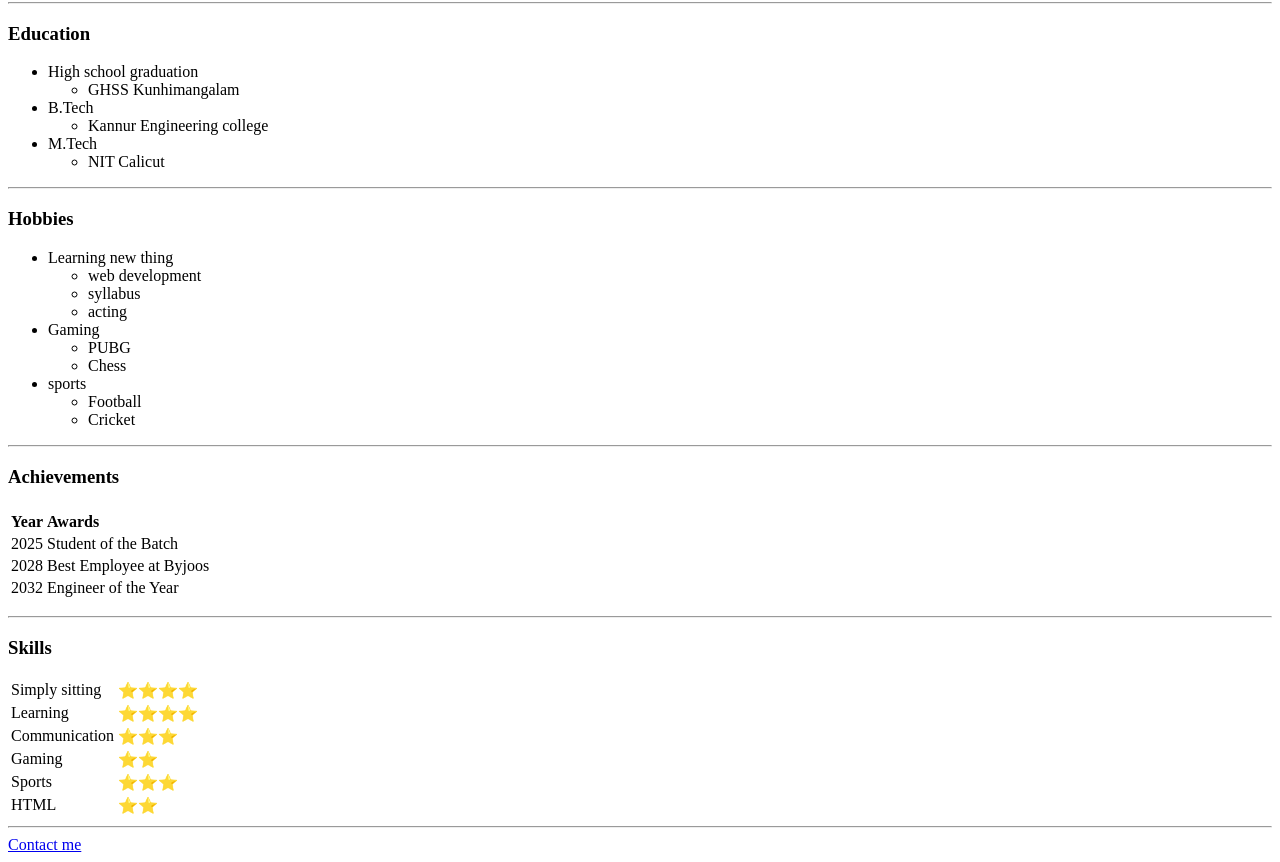
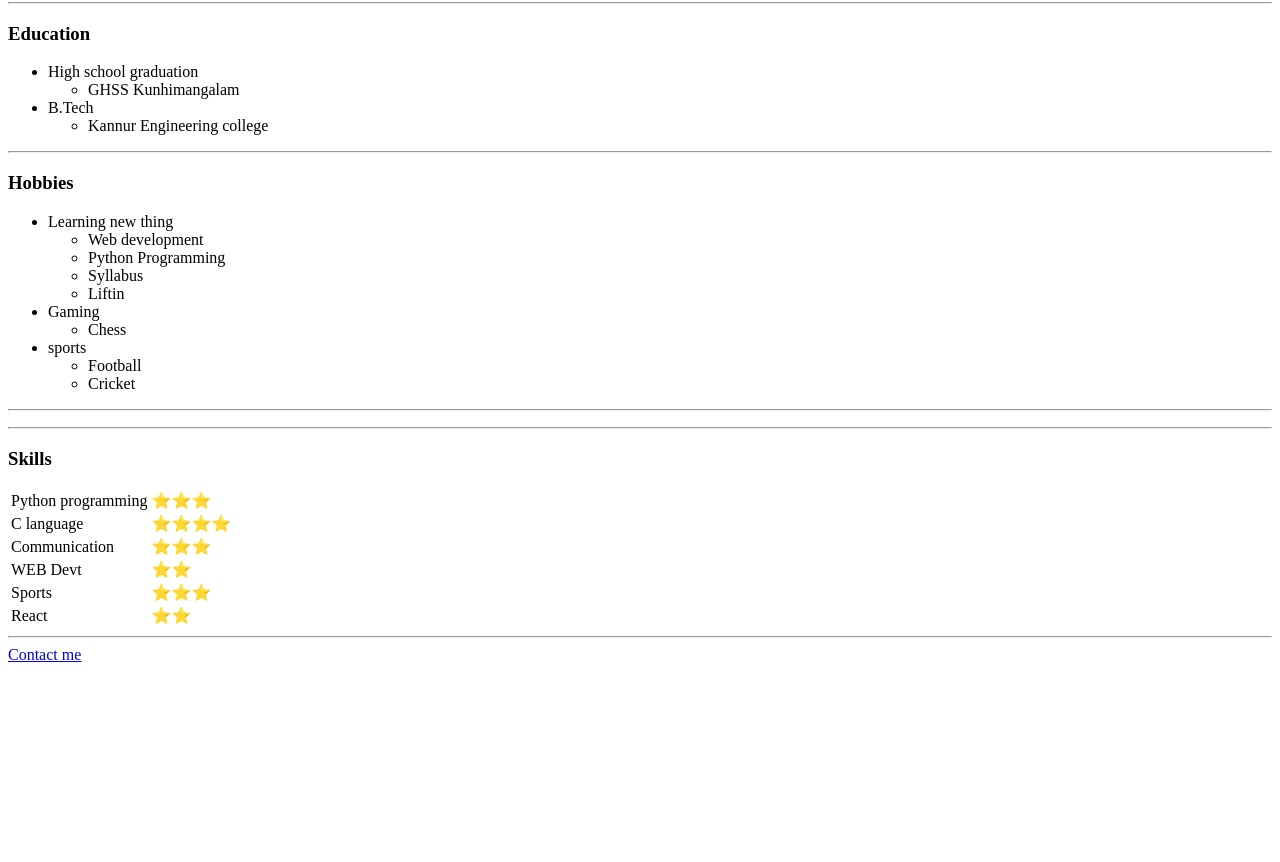
Before and after one commit to Vyshakh01/cv, a plain HTML site: page index.html in a window 1280 px wide. Shown: the part 224-1086 px from the top of the page. After the commit the page ends 896 px from the top, so only its background shows below. Drawn offline with Linux system fonts and the light colour scheme.

Commit message:
Update index.html

```diff
--- a/index.html
+++ b/index.html
@@ -14,7 +14,7 @@
       </td>
       <td>
         <h1>Vyshakh Rajeevan</h1>
-        <p><em>Founder and CEO of <strong>Andalunda Tech Institution</strong></em></p>
+        <p><em>UnderGraduate at <strong>GCE Kannur</strong></em></p>
       </td>
     </tr>
   </table>
@@ -35,11 +35,6 @@
       <ul>
         <li>Kannur Engineering college</li>
       </ul>
-    <li>M.Tech
-      <ul>
-        <li>NIT Calicut</li>
-      </ul>
-    </li>
   </ul>
   </p>
 
@@ -50,15 +45,15 @@
   <ul>
     <li>Learning new thing
       <ul>
-        <li>web development</li>
-        <li>syllabus</li>
-        <li>acting</li>
+        <li>Web development</li>
+        <li>Python Programming</li>
+        <li>Syllabus</li>
+        <li>Liftin</li>
       </ul>
     </li>
 
     <li>Gaming
       <ul>
-        <li>PUBG</li>
         <li>Chess</li>
       </ul>
     </li>
@@ -73,30 +68,6 @@
 
   <hr>
 
-  <h3><strong>Achievements</strong></h3>
-  <p>
-  <table>
-    <th>
-      <tr>
-        <td><strong>Year</strong></td>
-        <td><strong>Awards</strong></td>
-      </tr>
-    <tbody>
-      <tr>
-        <td>2025</td>
-        <td>Student of the Batch</td>
-      </tr>
-
-      <tr>
-        <td>2028</td>
-        <td>Best Employee at Byjoos</td>
-      </tr>
-
-      <tr>
-        <td>2032</td>
-        <td>Engineer of the Year</td>
-      </tr>
-
     </tbody>
   </table>
   </p>
@@ -105,11 +76,11 @@
   <h3>Skills</h3>
   <table>
           <tr>
-            <td>Simply sitting</td>
-            <td>⭐⭐⭐⭐</td>
+            <td>Python programming</td>
+            <td>⭐⭐⭐</td>
           </tr>
           <tr>
-            <td>Learning</td>
+            <td>C language</td>
             <td>⭐⭐⭐⭐</td>
           </tr>
           <tr>
@@ -118,7 +89,7 @@
           </tr>
 
           <tr>
-            <td>Gaming</td>
+            <td>WEB Devt</td>
             <td>⭐⭐</td>
           </tr>
           <tr>
@@ -126,7 +97,7 @@
             <td>⭐⭐⭐</td>
           </tr>
           <tr>
-            <td>HTML</td>
+            <td>React</td>
             <td>⭐⭐</td>
           </tr>  </table>
   <hr>
```
